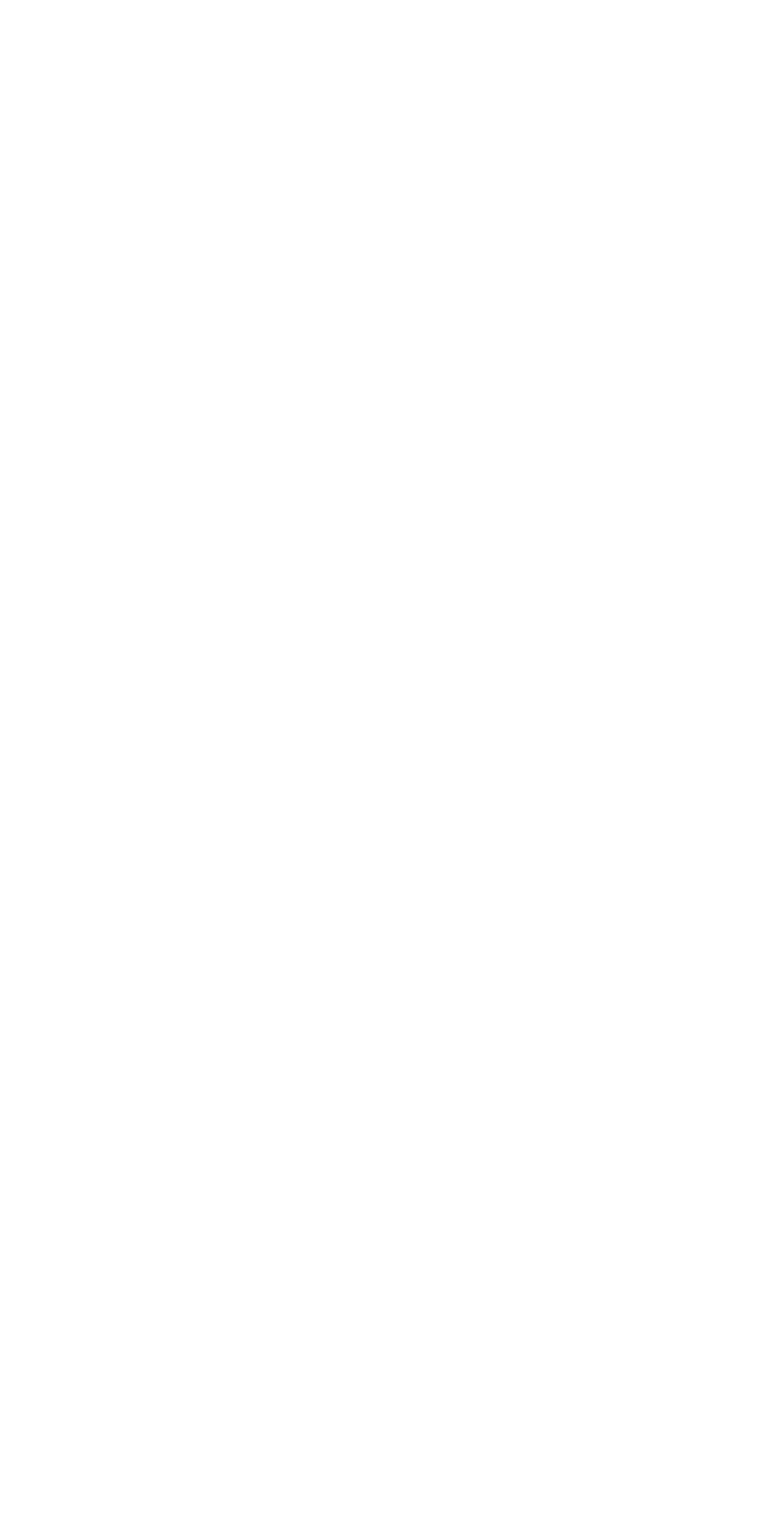
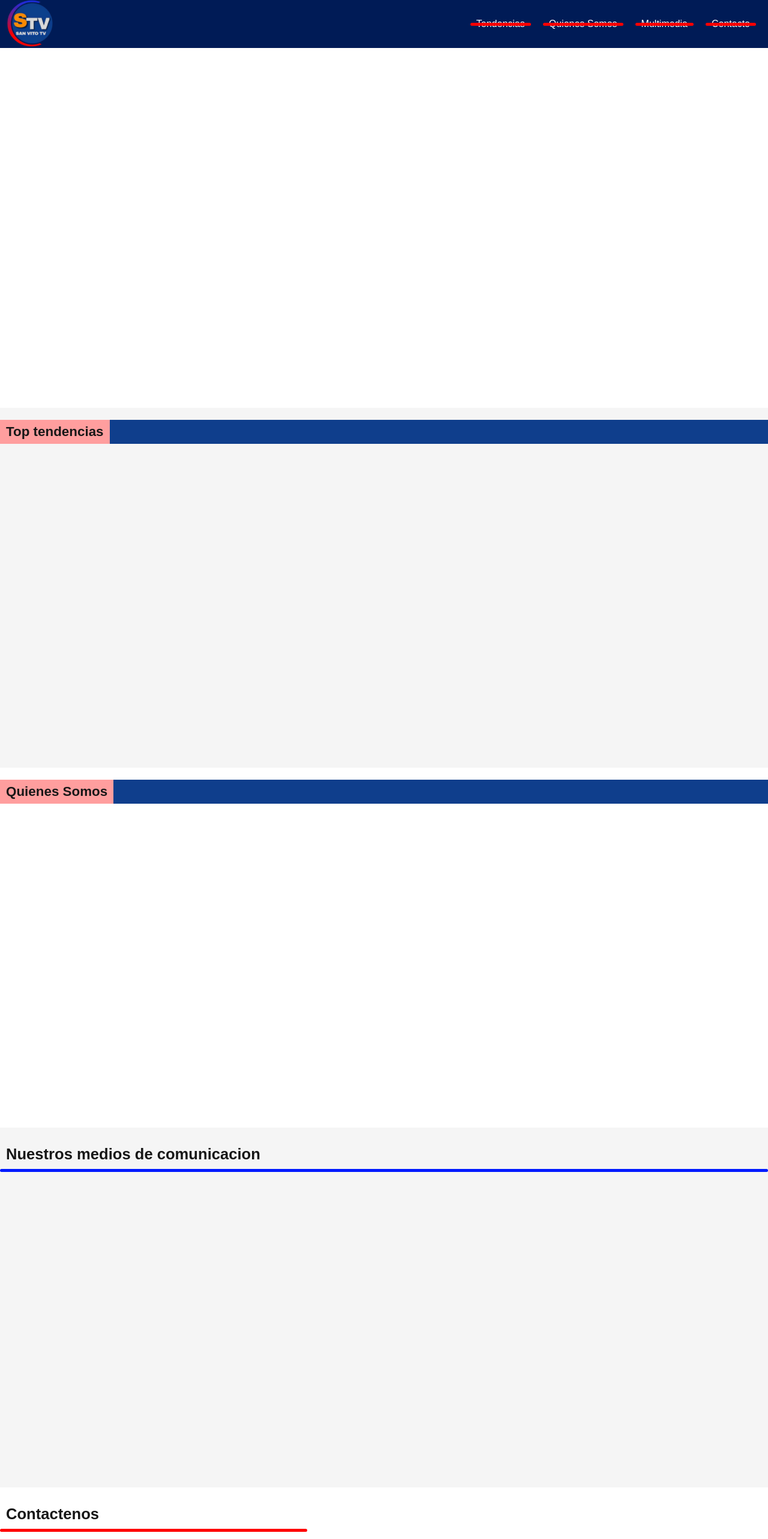
Before and after one commit to JKalith/tv-channel, a Next.js app: page / in a window 1280 px wide. Shown: the top 2566 px of the page at 60% size. Before the commit the page ends 800 px from the top, so only its background shows below. Built offline with nearby package versions, Linux system fonts and the light colour scheme.

Commit message:
Corrección de errores y desarrollo css
Cree los estilos del NavBar y parte del footer.
Corregí el layout

```diff
--- a/src/app/components/footer/page.jsx
+++ b/src/app/components/footer/page.jsx
@@ -0,0 +1,12 @@
+import styles from "../../css/footer.module.css";
+export default function Footer() {
+  return (
+    <div className={styles.footerContainer}>
+      <div>
+        <p>no fue diseñado por Jimmi</p>
+
+        <div className={styles.lineFooter}></div>
+      </div>
+    </div>
+  );
+}
--- a/src/app/components/navBar/page.jsx
+++ b/src/app/components/navBar/page.jsx
@@ -1,11 +1,33 @@
+import styles from "../../css/navBar.module.css";
 
 export default function NavBar() {
-    return (
-      <div >
-        <h1 >Bienvenido a navbar</h1>
+  return (
+    <div className={styles.containerNav}>
+      <div className={styles.logoContainer}>
+        <img src="/logo/logoSTV.svg" alt="logo" className={styles.logo} />
+      </div>
+      <div className={styles.labelContainer}>
+        <label htmlFor="" className={styles.label}>
+          {" "}
+          Tendencias
+          <span className={styles.lineLabel}></span>
+        </label>
+        <label htmlFor="" className={styles.label}>
+          {" "}
+          Quienes Somos
+          <span className={styles.lineLabel}></span>
+        </label>
 
+        <label htmlFor="" className={styles.label}>
+          Multimedia
+          <span className={styles.lineLabel}></span>
+        </label>
 
-
+        <label htmlFor="" className={styles.label}>
+          Contacto
+          <span className={styles.lineLabel}></span>
+        </label>
       </div>
-    );
-  }
+    </div>
+  );
+}
--- a/src/app/css/footer.module.css
+++ b/src/app/css/footer.module.css
@@ -0,0 +1,19 @@
+.footerContainer {
+
+    background-color: #F5F5F5;
+
+    height: 150px;
+    display: flex;
+    align-items: end;
+
+}
+
+
+.lineFooter {
+
+    height: 40px;
+    width: 100vw;
+    background-color: #001B56;
+
+
+}
--- a/src/app/css/home.module.css
+++ b/src/app/css/home.module.css
@@ -0,0 +1,87 @@
+.topSection {
+
+    width: 100vw;
+    height: 600px;
+    background-color: rgb(255, 255, 255);
+}
+
+.newsSection {
+    width: 100vw;
+    height: 600px;
+    background-color: #F5F5F5;
+    padding-top: 20px;
+}
+
+.aboutUsSection {
+    width: 100vw;
+    height: 600px;
+    background-color: rgb(255, 255, 255);
+    padding-top: 20px;
+}
+
+.mediaSection {
+    width: 100vw;
+    padding-top: 20px;
+    height: 600px;
+    background-color: #F5F5F5;
+}
+
+.formSection {
+    padding-top: 20px;
+
+    width: 100vw;
+    height: 600px;
+    background-color: rgb(255, 255, 255);
+
+
+}
+
+.banner {
+
+    align-items: center;
+    display: flex;
+    background-color: #0F3E8C;
+    width: 100vw;
+
+    height: 40px;
+
+
+}
+
+.titleBanner {
+    background-color: #FF9E9E;
+    height: 100%;
+    display: flex;
+    align-items: center;
+    padding: 10px;
+    font-weight: bold;
+    font-size: 1.4rem;
+}
+
+
+.lineMedia {
+    background-color: rgb(0, 26, 255);
+    height: 5px;
+    width: 100vw;
+    border-radius: 5px;
+
+}
+
+.titleMedia {
+    padding: 10px;
+    font-size: 1.6rem;
+    font-weight: bold;
+
+
+
+
+}
+
+.lineContact {
+
+    background-color: red;
+    border-radius: 5px;
+    height: 5px;
+    width: 40vw;
+
+}
--- a/src/app/css/navBar.module.css
+++ b/src/app/css/navBar.module.css
@@ -0,0 +1,60 @@
+.containerNav {
+    padding: 0;
+    margin: 0;
+    width: 100vw;
+    background-color: #001B56;
+    height: 80px;
+    display: flex;
+    justify-content: space-between;
+padding-right: 10px;
+
+
+}
+
+.labelContainer {
+    justify-content: center;
+    width: auto;
+    align-items: center;
+    background-color: rgba(255, 0, 0, 0);
+    display: flex;
+}
+
+
+.label {
+    height: 100%;
+    background-color: rgba(255, 0, 0, 0);
+    display: flex;
+    cursor: pointer;
+    margin: 10px;
+    flex-direction: column;
+    padding: 10px;
+    color: white;
+    justify-content: center;
+    text-align: center;
+    position: relative;
+  }
+  .lineLabel {
+    background-color: red;
+    height: 5px;
+    width: 100%;
+    border-radius: 5px;
+    position: absolute;
+    bottom: 2; /* mejor usar 0 para que esté al ras */
+    left: 0;
+    transition: background-color 0.3s ease;
+  }
+  .label:hover .lineLabel {
+    background-color: aqua;
+  }
+
+.logoContainer {
+    background-color: rgba(0, 128, 0, 0);
+    width: auto;
+}
+
+.logo {
+    width: 100px;
+    height: 78px;
+    object-fit: contain; /* o 'cover' según lo que necesites */
+    background-color: rgba(255, 0, 0, 0);
+  }
--- a/src/app/layout.jsx
+++ b/src/app/layout.jsx
@@ -1,4 +1,6 @@
 import { Geist, Geist_Mono } from "next/font/google";
+import Footer from "./components/footer/page";
+import NavBar from "./components/navBar/page";
 import "./globals.css";
 
 const geistSans = Geist({
@@ -20,7 +22,17 @@ export default function RootLayout({ children }) {
   return (
     <html lang="en">
       <body className={`${geistSans.variable} ${geistMono.variable}`}>
-        {children}
+        <header>
+          <NavBar />
+        </header>
+
+        <main>
+          {children}
+        </main>
+
+        <footer>
+          <Footer />
+        </footer>
       </body>
     </html>
   );
--- a/src/app/page.jsx
+++ b/src/app/page.jsx
@@ -1,4 +1,4 @@
-// src/app/page.tsx
+
 import Home from './pages/home/page';
 
 export default function RootPage() {
--- a/src/app/pages/home/page.jsx
+++ b/src/app/pages/home/page.jsx
@@ -1,40 +1,34 @@
-import styles from "../../css/home.module.css"
+import styles from "../../css/home.module.css";
+
 export default function Home() {
   return (
     <div className={styles.containerMain}>
+      <section className={styles.topSection}></section>
 
+      <section className={styles.newsSection}>
+        <div className={styles.banner}>
+          <p className={styles.titleBanner}>Top tendencias </p>
+        </div>
+      </section>
 
+      <section className={styles.aboutUsSection}>
+        <div className={styles.banner}>
+          <p className={styles.titleBanner}>Quienes Somos</p>
+        </div>
+      </section>
 
-<section className={styles.topSection}>
+      <section className={styles.mediaSection}>
+        <p className={styles.titleMedia}>Nuestros medios de comunicacion</p>
+        <div className={styles.lineMedia}></div>
+      </section>
 
+      <section className={styles.formSection}>
 
-
-
+      <p className={styles.titleMedia}>Contactenos</p>
+      <div className={styles.lineContact}></div>
 
 
       </section>
-
-
-
-
-
-
-<section className={styles.newsSection}>
-
-
-
-
-
-</section>
-
-
-
-
-
-
-
-
-
     </div>
   );
 }
```
Also changed, not shown: public/logo/logoSTV.svg (added). Lines whose indentation alone changed are shown as unchanged.
